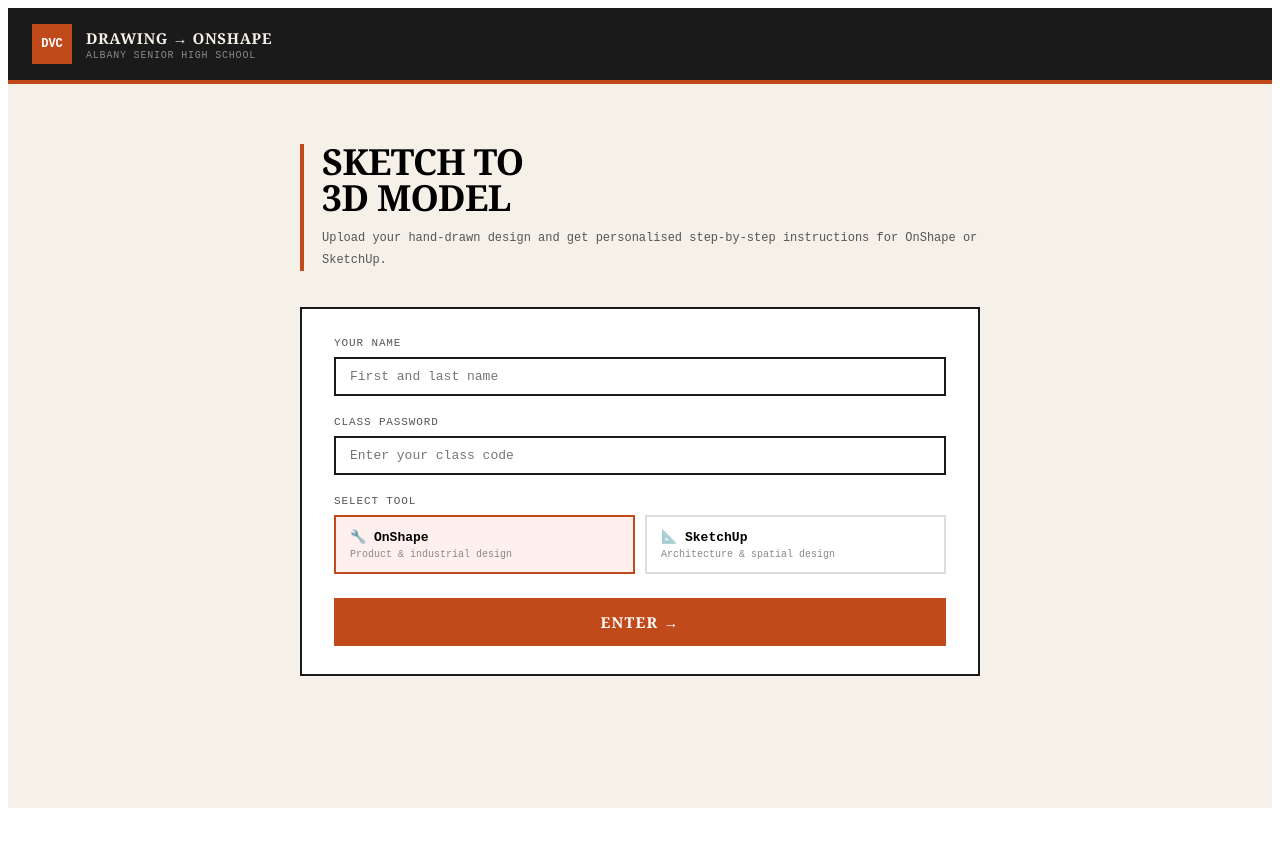
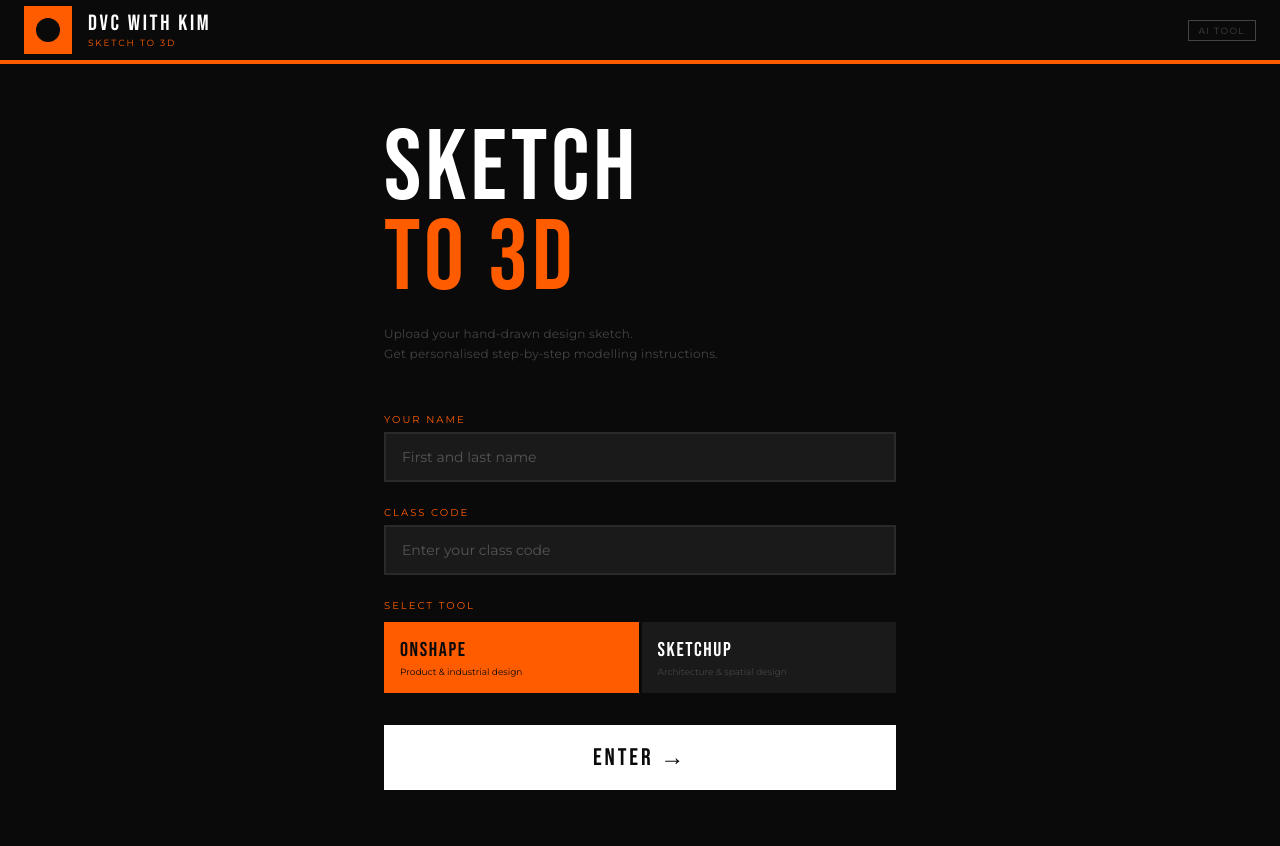
Before and after one commit to MissesArtech/dvc-tool, a Next.js app: page / in a window 1280 px wide. Shown: the top 846 px of the page. Before the commit the page ends 816 px from the top, so only its background shows below. Built offline with nearby package versions, Linux system fonts and the light colour scheme.

Commit message:
Update index.js

```diff
--- a/pages/index.js
+++ b/pages/index.js
@@ -1,6 +1,29 @@
 import { useState, useRef } from 'react';
 
 const CLASSES = ['1TECD', '2TECD', '3TECD'];
+
+const B = {
+  black: '#0A0A0A',
+  white: '#FFFFFF',
+  orange: '#FF5C00',
+  grey: '#1A1A1A',
+  greyMid: '#2A2A2A',
+  greyLight: '#444444',
+  offwhite: '#F0F0F0',
+};
+
+const mono = "'Montserrat', sans-serif";
+const sans = "'Bebas Neue', 'Arial Black', sans-serif";
+
+const globalStyles = `
+  @import url('https://fonts.googleapis.com/css2?family=Bebas+Neue&family=Montserrat:wght@400;500;700&display=swap');
+  * { box-sizing: border-box; margin: 0; padding: 0; }
+  body { background: #0A0A0A; }
+  @keyframes spin { to { transform: rotate(360deg); } }
+  @keyframes fadeUp { from { opacity: 0; transform: translateY(20px); } to { opacity: 1; transform: translateY(0); } }
+  ::placeholder { color: #555; }
+  textarea:focus, input:focus { outline: none; border-color: #FF5C00 !important; }
+`;
 
 export default function Home() {
   const [screen, setScreen] = useState('login');
@@ -12,15 +35,17 @@ export default function Home() {
   const [loading, setLoading] = useState(false);
   const [result, setResult] = useState(null);
   const [error, setError] = useState(null);
+  const [dragOver, setDragOver] = useState(false);
   const fileRef = useRef();
+  const outputRef = useRef();
 
   const handleLogin = () => {
     if (!CLASSES.includes(password.toUpperCase())) {
-      setError('Invalid class password. Try 1TECD, 2TECD or 3TECD.');
+      setError('Invalid class code. Ask your teacher for the correct code.');
       return;
     }
     if (!studentName.trim()) {
-      setError('Please enter your name.');
+      setError('Enter your name to continue.');
       return;
     }
     setPassword(password.toUpperCase());
@@ -31,7 +56,7 @@ export default function Home() {
   const loadFile = (file) => {
     if (!file || !file.type.startsWith('image/')) return;
     if (file.size > 5 * 1024 * 1024) {
-      setError('Your image is too large (over 5MB). Please take a photo of your drawing on your phone and upload that instead — phone photos of sketches work best.');
+      setError('Image too large (over 5MB). Use a photo of your hand-drawn sketch taken on your phone — these work best.');
       return;
     }
     const reader = new FileReader();
@@ -64,6 +89,7 @@ const loadFile = (file) => {
       const data = await res.json();
       if (!res.ok) throw new Error(data.error);
       setResult(data.result);
+      setTimeout(() => outputRef.current?.scrollIntoView({ behavior: 'smooth' }), 100);
     } catch (e) {
       setError(e.message);
     } finally {
@@ -86,170 +112,186 @@ const loadFile = (file) => {
     return sections.length > 0 ? sections : [{ header: 'RESULT', content: text.trim() }];
   };
 
-  const icons = {
-    'DESIGN ANALYSIS': '👁',
-    'KEY COMPONENTS': '🔩',
-    'KEY ELEMENTS': '🏛',
-    'ONSHAPE STEPS': '🔧',
-    'SKETCHUP STEPS': '📐',
-    'DESIGN TIPS': '💡',
-    'RESULT': '📄',
-  };
-
-  return (
-    <div style={{ minHeight: '100vh', background: '#f5f0e8', fontFamily: 'Georgia, serif' }}>
-      <div style={{ background: '#1a1a1a', borderBottom: '4px solid #c04a1a', padding: '16px 24px', display: 'flex', alignItems: 'center', justifyContent: 'space-between' }}>
-        <div style={{ display: 'flex', alignItems: 'center', gap: 14 }}>
-          <div style={{ width: 40, height: 40, background: '#c04a1a', display: 'flex', alignItems: 'center', justifyContent: 'center', color: 'white', fontWeight: 700, fontSize: 12, fontFamily: 'monospace' }}>DVC</div>
+  const Header = () => (
+    <header style={{
+      background: B.black,
+      borderBottom: '4px solid #FF5C00',
+      padding: '0 24px',
+      height: 64,
+      display: 'flex',
+      alignItems: 'center',
+      justifyContent: 'space-between',
+    }}>
+      <div style={{ display: 'flex', alignItems: 'center', gap: 0 }}>
+        <div style={{
+          width: 48, height: 48,
+          background: '#FF5C00',
+          display: 'flex', alignItems: 'center', justifyContent: 'center',
+          marginRight: 16,
+          flexShrink: 0,
+        }}>
+          <div style={{ width: 24, height: 24, borderRadius: '50%', background: B.black }} />
+        </div>
         <div>
-            <div style={{ color: '#f5f0e8', fontWeight: 700, fontSize: 15, letterSpacing: '0.04em', textTransform: 'uppercase' }}>
-              {tool === 'sketchup' ? 'Drawing → SketchUp' : 'Drawing → OnShape'}
-            </div>
-            <div style={{ color: '#888', fontFamily: 'monospace', fontSize: 10, letterSpacing: '0.08em', textTransform: 'uppercase', marginTop: 2 }}>Albany Senior High School</div>
+          <div style={{ fontFamily: sans, fontSize: 22, color: B.white, letterSpacing: '0.12em', lineHeight: 1 }}>DVC WITH KIM</div>
+          <div style={{ fontFamily: mono, fontSize: 9, color: '#FF5C00', letterSpacing: '0.2em', textTransform: 'uppercase', marginTop: 2 }}>
+            {screen === 'tool' ? `${studentName} · ${password}` : 'Sketch to 3D'}
           </div>
         </div>
-        {screen === 'tool' && (
-          <div style={{ color: '#aaa', fontFamily: 'monospace', fontSize: 11 }}>
-            {studentName} · {password}
       </div>
-        )}
+      <div style={{ fontFamily: mono, fontSize: 9, color: B.greyLight, letterSpacing: '0.15em', textTransform: 'uppercase', border: '1px solid #444444', padding: '4px 10px' }}>AI TOOL</div>
+    </header>
+  );
+
+  const ErrorBox = ({ msg }) => msg ? (
+    <div style={{ background: B.greyMid, borderLeft: '4px solid #FF5C00', padding: '12px 16px', fontFamily: mono, fontSize: 11, color: '#FF5C00', marginBottom: 20 }}>⚠ {msg}</div>
+  ) : null;
+
+  if (screen === 'login') return (
+    <div style={{ minHeight: '100vh', background: B.black }}>
+      <style>{globalStyles}</style>
+      <Header />
+      <div style={{ maxWidth: 560, margin: '0 auto', padding: '60px 24px' }}>
+        <div style={{ marginBottom: 48 }}>
+          <div style={{ fontFamily: sans, fontSize: 'clamp(64px, 12vw, 100px)', color: B.white, lineHeight: 0.9, letterSpacing: '0.04em' }}>SKETCH</div>
+          <div style={{ fontFamily: sans, fontSize: 'clamp(64px, 12vw, 100px)', color: '#FF5C00', lineHeight: 0.9, letterSpacing: '0.04em' }}>TO 3D</div>
+          <div style={{ fontFamily: mono, fontSize: 12, color: B.greyLight, marginTop: 20, letterSpacing: '0.02em', lineHeight: 1.7 }}>
+            Upload your hand-drawn design sketch.<br />
+            Get personalised step-by-step modelling instructions.
+          </div>
         </div>
 
-      <div style={{ maxWidth: 680, margin: '0 auto', padding: '36px 20px' }}>
+        <div style={{ display: 'flex', flexDirection: 'column', gap: 0 }}>
+          <label style={{ fontFamily: mono, fontSize: 10, color: '#FF5C00', letterSpacing: '0.2em', textTransform: 'uppercase', marginBottom: 6 }}>Your Name</label>
+          <input type="text" value={studentName} onChange={e => setStudentName(e.target.value)} placeholder="First and last name"
+            style={{ background: B.grey, border: '2px solid #2A2A2A', color: B.white, fontFamily: mono, fontSize: 14, padding: '14px 16px', marginBottom: 24, width: '100%' }} />
 
-        {screen === 'login' && (
-          <div>
-            <div style={{ borderLeft: '4px solid #c04a1a', paddingLeft: 18, marginBottom: 36 }}>
-              <h1 style={{ fontSize: 36, fontWeight: 700, letterSpacing: '-0.02em', textTransform: 'uppercase', lineHeight: 1, marginBottom: 10 }}>
-                Sketch to<br />3D Model
-              </h1>
-              <p style={{ fontFamily: 'monospace', fontSize: 12, color: '#555', lineHeight: 1.8 }}>
-                Upload your hand-drawn design and get personalised step-by-step instructions for OnShape or SketchUp.
-              </p>
-            </div>
+          <label style={{ fontFamily: mono, fontSize: 10, color: '#FF5C00', letterSpacing: '0.2em', textTransform: 'uppercase', marginBottom: 6 }}>Class Code</label>
+          <input type="text" value={password} onChange={e => setPassword(e.target.value)} onKeyDown={e => e.key === 'Enter' && handleLogin()} placeholder="Enter your class code"
+            style={{ background: B.grey, border: '2px solid #2A2A2A', color: B.white, fontFamily: mono, fontSize: 14, padding: '14px 16px', marginBottom: 24, width: '100%' }} />
 
-            <div style={{ background: 'white', border: '2px solid #1a1a1a', padding: '28px 32px' }}>
-              <div style={{ marginBottom: 20 }}>
-                <label style={{ fontFamily: 'monospace', fontSize: 11, letterSpacing: '0.08em', textTransform: 'uppercase', color: '#555', display: 'block', marginBottom: 8 }}>Your Name</label>
-                <input
-                  type="text"
-                  value={studentName}
-                  onChange={e => setStudentName(e.target.value)}
-                  placeholder="First and last name"
-                  style={{ width: '100%', fontFamily: 'monospace', fontSize: 13, border: '2px solid #1a1a1a', padding: '10px 14px', outline: 'none', boxSizing: 'border-box' }}
-                />
-              </div>
-
-              <div style={{ marginBottom: 20 }}>
-                <label style={{ fontFamily: 'monospace', fontSize: 11, letterSpacing: '0.08em', textTransform: 'uppercase', color: '#555', display: 'block', marginBottom: 8 }}>Class Password</label>
-                <input
-                  type="text"
-                  value={password}
-                  onChange={e => setPassword(e.target.value)}
-                  onKeyDown={e => e.key === 'Enter' && handleLogin()}
-                  placeholder="Enter your class code"
-                  style={{ width: '100%', fontFamily: 'monospace', fontSize: 13, border: '2px solid #1a1a1a', padding: '10px 14px', outline: 'none', boxSizing: 'border-box' }}
-                />
-              </div>
-
-              <div style={{ marginBottom: 24 }}>
-                <label style={{ fontFamily: 'monospace', fontSize: 11, letterSpacing: '0.08em', textTransform: 'uppercase', color: '#555', display: 'block', marginBottom: 8 }}>Select Tool</label>
-                <div style={{ display: 'grid', gridTemplateColumns: '1fr 1fr', gap: 10 }}>
-                  {[
-                    ['onshape', '🔧 OnShape', 'Product & industrial design'],
-                    ['sketchup', '📐 SketchUp', 'Architecture & spatial design']
-                  ].map(([val, label, sub]) => (
-                    <div key={val} onClick={() => setTool(val)} style={{ border: `2px solid ${tool === val ? '#c04a1a' : '#ddd'}`, background: tool === val ? '#fff0ed' : 'white', padding: '12px 14px', cursor: 'pointer', transition: 'all 0.15s' }}>
-                      <div style={{ fontFamily: 'monospace', fontSize: 13, fontWeight: 700, marginBottom: 4 }}>{label}</div>
-                      <div style={{ fontFamily: 'monospace', fontSize: 10, color: '#888' }}>{sub}</div>
+          <label style={{ fontFamily: mono, fontSize: 10, color: '#FF5C00', letterSpacing: '0.2em', textTransform: 'uppercase', marginBottom: 10 }}>Select Tool</label>
+          <div style={{ display: 'grid', gridTemplateColumns: '1fr 1fr', gap: 3, marginBottom: 32 }}>
+            {[['onshape', 'ONSHAPE', 'Product & industrial design'], ['sketchup', 'SKETCHUP', 'Architecture & spatial design']].map(([val, label, sub]) => (
+              <div key={val} onClick={() => setTool(val)} style={{ background: tool === val ? '#FF5C00' : B.grey, padding: '16px', cursor: 'pointer', transition: 'background 0.15s' }}>
+                <div style={{ fontFamily: sans, fontSize: 20, color: tool === val ? B.black : B.white, letterSpacing: '0.08em', marginBottom: 4 }}>{label}</div>
+                <div style={{ fontFamily: mono, fontSize: 9, color: tool === val ? B.black : B.greyLight }}>{sub}</div>
               </div>
             ))}
           </div>
-              </div>
 
-              {error && <div style={{ background: '#fff0ed', border: '2px solid #c04a1a', padding: '10px 14px', fontFamily: 'monospace', fontSize: 12, color: '#c04a1a', marginBottom: 16 }}>{error}</div>}
+          <ErrorBox msg={error} />
 
-              <button onClick={handleLogin} style={{ width: '100%', padding: 14, background: '#c04a1a', color: 'white', border: 'none', fontFamily: 'Georgia, serif', fontWeight: 700, fontSize: 15, textTransform: 'uppercase', letterSpacing: '0.08em', cursor: 'pointer' }}>
-                Enter →
+          <button onClick={handleLogin}
+            style={{ background: B.white, color: B.black, border: 'none', fontFamily: sans, fontSize: 24, letterSpacing: '0.12em', padding: '18px', cursor: 'pointer', width: '100%', transition: 'background 0.15s' }}
+            onMouseEnter={e => e.target.style.background = '#FF5C00'}
+            onMouseLeave={e => e.target.style.background = B.white}>
+            ENTER →
           </button>
         </div>
       </div>
-        )}
+    </div>
+  );
 
-        {screen === 'tool' && (
-          <div>
-            <div style={{ display: 'grid', gridTemplateColumns: '1fr 1fr', gap: 10, marginBottom: 28 }}>
-              {[['onshape', '🔧 OnShape'], ['sketchup', '📐 SketchUp']].map(([val, label]) => (
-                <div key={val} onClick={() => { setTool(val); setResult(null); setError(null); }} style={{ border: `2px solid ${tool === val ? '#c04a1a' : '#ddd'}`, background: tool === val ? '#fff0ed' : 'white', padding: '10px 14px', cursor: 'pointer', textAlign: 'center', fontFamily: 'monospace', fontSize: 12, fontWeight: 700, transition: 'all 0.15s' }}>
+  return (
+    <div style={{ minHeight: '100vh', background: B.black }}>
+      <style>{globalStyles}</style>
+      <Header />
+      <div style={{ maxWidth: 720, margin: '0 auto', padding: '40px 24px' }}>
+
+        <div style={{ display: 'grid', gridTemplateColumns: '1fr 1fr', gap: 3, marginBottom: 40 }}>
+          {[['onshape', 'ONSHAPE'], ['sketchup', 'SKETCHUP']].map(([val, label]) => (
+            <div key={val} onClick={() => { setTool(val); setResult(null); setError(null); }}
+              style={{ background: tool === val ? '#FF5C00' : B.grey, padding: '12px 16px', cursor: 'pointer', fontFamily: sans, fontSize: 20, letterSpacing: '0.1em', color: tool === val ? B.black : B.greyLight, textAlign: 'center', transition: 'all 0.15s' }}>
               {label}
             </div>
           ))}
         </div>
 
-            <div style={{ fontFamily: 'monospace', fontSize: 10, letterSpacing: '0.14em', textTransform: 'uppercase', color: '#c04a1a', marginBottom: 10, display: 'flex', alignItems: 'center', gap: 10 }}>
-              Step 01 — Upload Your Drawing
-              <div style={{ flex: 1, height: 1, background: '#e8e2d8' }} />
+        <div style={{ marginBottom: 32 }}>
+          <div style={{ display: 'flex', alignItems: 'center', gap: 12, marginBottom: 12 }}>
+            <div style={{ background: '#FF5C00', color: B.black, fontFamily: sans, fontSize: 14, letterSpacing: '0.1em', padding: '4px 10px' }}>01</div>
+            <div style={{ fontFamily: mono, fontSize: 10, color: B.greyLight, letterSpacing: '0.2em', textTransform: 'uppercase' }}>Upload Your Drawing</div>
           </div>
-
           {!image ? (
-              <div onClick={() => fileRef.current.click()} style={{ border: '2px dashed #bbb', background: 'white', minHeight: 160, display: 'flex', flexDirection: 'column', alignItems: 'center', justifyContent: 'center', gap: 12, cursor: 'pointer', marginBottom: 24 }}>
-                <div style={{ fontSize: 32 }}>✏️</div>
-                <div style={{ fontFamily: 'monospace', fontSize: 12, color: '#666', textAlign: 'center' }}>
-                  <strong style={{ display: 'block', fontSize: 13, color: '#1a1a1a', marginBottom: 4 }}>Drop your drawing here</strong>
-                  or click to browse
+            <div onClick={() => fileRef.current.click()}
+              onDragOver={(e) => { e.preventDefault(); setDragOver(true); }}
+              onDragLeave={() => setDragOver(false)}
+              onDrop={(e) => { e.preventDefault(); setDragOver(false); loadFile(e.dataTransfer.files[0]); }}
+              style={{ border: `2px dashed ${dragOver ? '#FF5C00' : '#2A2A2A'}`, background: dragOver ? B.grey : 'transparent', minHeight: 180, display: 'flex', flexDirection: 'column', alignItems: 'center', justifyContent: 'center', gap: 12, cursor: 'pointer', transition: 'all 0.2s' }}>
+              <div style={{ width: 56, height: 56, borderRadius: '50%', border: '3px solid #2A2A2A', display: 'flex', alignItems: 'center', justifyContent: 'center' }}>
+                <div style={{ width: 20, height: 2, background: B.greyLight }} />
+              </div>
+              <div style={{ fontFamily: mono, fontSize: 11, color: B.greyLight, textAlign: 'center' }}>
+                <span style={{ display: 'block', color: B.white, marginBottom: 4, fontSize: 13 }}>Drop your drawing here</span>
+                or tap to browse — JPG, PNG, HEIC · max 5MB
               </div>
               <input ref={fileRef} type="file" accept="image/*" style={{ display: 'none' }} onChange={e => loadFile(e.target.files[0])} />
             </div>
           ) : (
-              <div style={{ position: 'relative', marginBottom: 24 }}>
-                <img src={image.dataUrl} alt="Drawing" style={{ width: '100%', maxHeight: 280, objectFit: 'contain', background: 'white', border: '2px solid #1a1a1a', display: 'block' }} />
-                <button onClick={() => setImage(null)} style={{ position: 'absolute', top: 0, right: 0, background: '#c04a1a', color: 'white', border: 'none', fontFamily: 'monospace', fontSize: 10, padding: '4px 12px', cursor: 'pointer', textTransform: 'uppercase' }}>✕ Remove</button>
+            <div style={{ position: 'relative' }}>
+              <img src={image.dataUrl} alt="Drawing" style={{ width: '100%', maxHeight: 320, objectFit: 'contain', background: B.grey, display: 'block' }} />
+              <button onClick={() => setImage(null)}
+                style={{ position: 'absolute', top: 0, right: 0, background: '#FF5C00', color: B.black, border: 'none', fontFamily: mono, fontSize: 10, padding: '6px 14px', cursor: 'pointer', letterSpacing: '0.1em' }}>
+                ✕ REMOVE
+              </button>
             </div>
           )}
-
-            <div style={{ fontFamily: 'monospace', fontSize: 10, letterSpacing: '0.14em', textTransform: 'uppercase', color: '#c04a1a', marginBottom: 10, display: 'flex', alignItems: 'center', gap: 10 }}>
-              Step 02 — Describe Your Design
-              <div style={{ flex: 1, height: 1, background: '#e8e2d8' }} />
         </div>
 
-            <textarea
-              value={prompt}
-              onChange={e => setPrompt(e.target.value)}
-              placeholder={tool === 'sketchup'
-                ? 'e.g. Two storey house with open plan ground floor, large windows facing north...'
-                : 'e.g. Manual coffee maker with glass body, wooden handle and metal filter press...'}
-              style={{ width: '100%', minHeight: 80, fontFamily: 'monospace', fontSize: 12, border: '2px solid #1a1a1a', padding: '12px 14px', resize: 'vertical', outline: 'none', lineHeight: 1.7, boxSizing: 'border-box', marginBottom: 16 }}
-            />
+        <div style={{ marginBottom: 32 }}>
+          <div style={{ display: 'flex', alignItems: 'center', gap: 12, marginBottom: 12 }}>
+            <div style={{ background: '#FF5C00', color: B.black, fontFamily: sans, fontSize: 14, letterSpacing: '0.1em', padding: '4px 10px' }}>02</div>
+            <div style={{ fontFamily: mono, fontSize: 10, color: B.greyLight, letterSpacing: '0.2em', textTransform: 'uppercase' }}>Describe Your Design</div>
+          </div>
+          <textarea value={prompt} onChange={e => setPrompt(e.target.value)}
+            placeholder={tool === 'sketchup' ? 'e.g. Two storey house, open plan ground floor, large north-facing windows, corrugated iron roof...' : 'e.g. Manual pour-over coffee maker, glass cone body, wooden ring stand, stainless steel filter, carafe below...'}
+            style={{ width: '100%', minHeight: 100, background: B.grey, border: '2px solid #2A2A2A', color: B.white, fontFamily: mono, fontSize: 12, padding: '14px 16px', resize: 'vertical', lineHeight: 1.7 }} />
+        </div>
 
-            {error && <div style={{ background: '#fff0ed', border: '2px solid #c04a1a', padding: '10px 14px', fontFamily: 'monospace', fontSize: 12, color: '#c04a1a', marginBottom: 16 }}>{error}</div>}
+        <ErrorBox msg={error} />
 
-            <button onClick={generate} disabled={!image || loading} style={{ width: '100%', padding: 16, background: !image || loading ? '#ccc' : '#c04a1a', color: 'white', border: 'none', fontFamily: 'Georgia, serif', fontWeight: 700, fontSize: 15, textTransform: 'uppercase', letterSpacing: '0.08em', cursor: !image || loading ? 'not-allowed' : 'pointer', marginBottom: 32 }}>
-              {loading ? 'Analysing...' : 'Analyse & Generate →'}
+        <button onClick={generate} disabled={!image || loading}
+          style={{ width: '100%', padding: '20px', background: !image || loading ? B.greyMid : '#FF5C00', color: !image || loading ? B.greyLight : B.black, border: 'none', fontFamily: sans, fontSize: 28, letterSpacing: '0.12em', cursor: !image || loading ? 'not-allowed' : 'pointer', marginBottom: 40, transition: 'all 0.15s' }}>
+          {loading ? (
+            <span style={{ display: 'flex', alignItems: 'center', justifyContent: 'center', gap: 16 }}>
+              <span style={{ width: 20, height: 20, border: '3px solid #444', borderTopColor: '#FF5C00', borderRadius: '50%', display: 'inline-block', animation: 'spin 0.8s linear infinite' }} />
+              ANALYSING
+            </span>
+          ) : 'ANALYSE + GENERATE →'}
         </button>
 
         {result && (
-              <div>
-                <div style={{ fontFamily: 'monospace', fontSize: 10, letterSpacing: '0.14em', textTransform: 'uppercase', color: '#c04a1a', marginBottom: 10, display: 'flex', alignItems: 'center', gap: 10 }}>
-                  Your Instructions
-                  <div style={{ flex: 1, height: 1, background: '#e8e2d8' }} />
+          <div ref={outputRef} style={{ animation: 'fadeUp 0.4s ease' }}>
+            {parseResult(result).map(({ header, content }, i) => (
+              <div key={header}>
+                <div style={{ background: i === 0 ? '#FF5C00' : B.greyMid, padding: '10px 16px', fontFamily: sans, fontSize: 16, letterSpacing: '0.1em', color: i === 0 ? B.black : B.white, marginTop: i === 0 ? 0 : 3 }}>
+                  {header}
                 </div>
-                <div style={{ background: 'white', border: '2px solid #1a1a1a', padding: '24px 28px' }}>
-                  {parseResult(result).map(({ header, content }) => (
-                    <div key={header} style={{ marginBottom: 24 }}>
-                      <div style={{ fontFamily: 'monospace', fontSize: 11, fontWeight: 700, letterSpacing: '0.1em', textTransform: 'uppercase', color: '#3d5a73', marginBottom: 8, paddingBottom: 6, borderBottom: '1px solid #e8e2d8' }}>
-                        {icons[header] || '—'} {header}
-                      </div>
-                      <div style={{ fontFamily: 'monospace', fontSize: 12, lineHeight: 1.9, color: '#1a1a1a', whiteSpace: 'pre-wrap' }}>
+                <div style={{ background: B.grey, padding: '20px', fontFamily: mono, fontSize: 12, lineHeight: 1.9, color: B.offwhite, whiteSpace: 'pre-wrap' }}>
                   {content}
                 </div>
               </div>
             ))}
-                  <button onClick={() => navigator.clipboard.writeText(result)} style={{ background: '#3d5a73', color: 'white', border: 'none', fontFamily: 'monospace', fontSize: 10, padding: '6px 16px', cursor: 'pointer', letterSpacing: '0.08em', textTransform: 'uppercase' }}>
-                    Copy All
+            <button onClick={() => navigator.clipboard.writeText(result)}
+              style={{ background: B.greyMid, color: B.white, border: 'none', fontFamily: mono, fontSize: 10, padding: '10px 20px', cursor: 'pointer', letterSpacing: '0.12em', textTransform: 'uppercase', marginTop: 3, width: '100%' }}>
+              COPY ALL INSTRUCTIONS
             </button>
           </div>
+        )}
+
+        {!result && (
+          <div style={{ display: 'grid', gridTemplateColumns: 'repeat(3, 1fr)', gap: 3, marginTop: 24 }}>
+            {[
+              ['SKETCHES', 'Front + side views. Label your parts. Note key dimensions.'],
+              ['PROMPTS', 'Be specific. Name materials, mechanisms, and key features.'],
+              ['MODELLING', 'Work part by part. Biggest shapes first, details after.'],
+            ].map(([title, text]) => (
+              <div key={title} style={{ background: B.grey, padding: '16px' }}>
+                <div style={{ fontFamily: sans, fontSize: 14, color: '#FF5C00', letterSpacing: '0.1em', marginBottom: 8 }}>{title}</div>
+                <div style={{ fontFamily: mono, fontSize: 10, color: B.greyLight, lineHeight: 1.7 }}>{text}</div>
               </div>
-            )}
+            ))}
           </div>
         )}
       </div>
```
Lines whose indentation alone changed are shown as unchanged.
